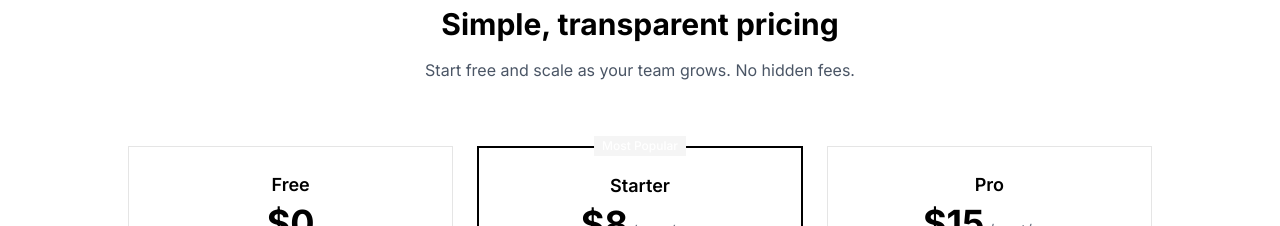
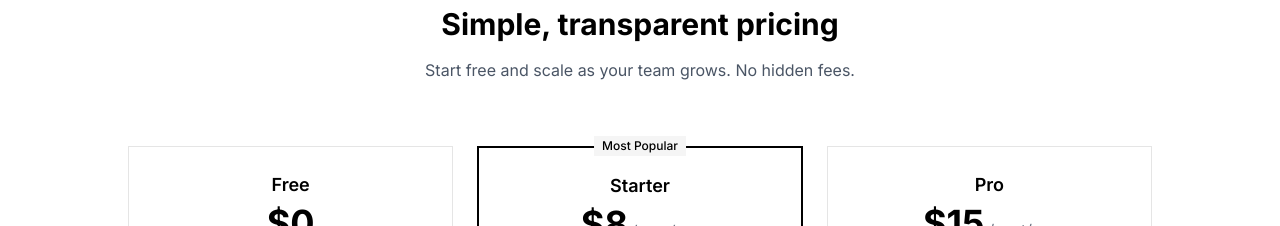
Before and after one commit to samuel-sarmah/onboad, a Next.js app: page / in a window 1280 px wide. Shown: the part 1580-1806 px from the top of the page. Built offline with nearby package versions, Linux system fonts and the light colour scheme.

Commit message:
update: pricing styles and project depedencies

```diff
--- a/src/components/landing/Pricing.tsx
+++ b/src/components/landing/Pricing.tsx
@@ -73,7 +73,7 @@ export function Pricing() {
               padding="lg"
             >
               {plan.popular && (
-                <Badge className="absolute -top-3 left-1/2 -translate-x-1/2 bg-primary text-white">
+                <Badge className="absolute -top-3 left-1/2 -translate-x-1/2 bg-primary text-blue">
                   Most Popular
                 </Badge>
               )}
```
Also changed, not shown: 1 other file (tests, documents, lock files or other folders).
